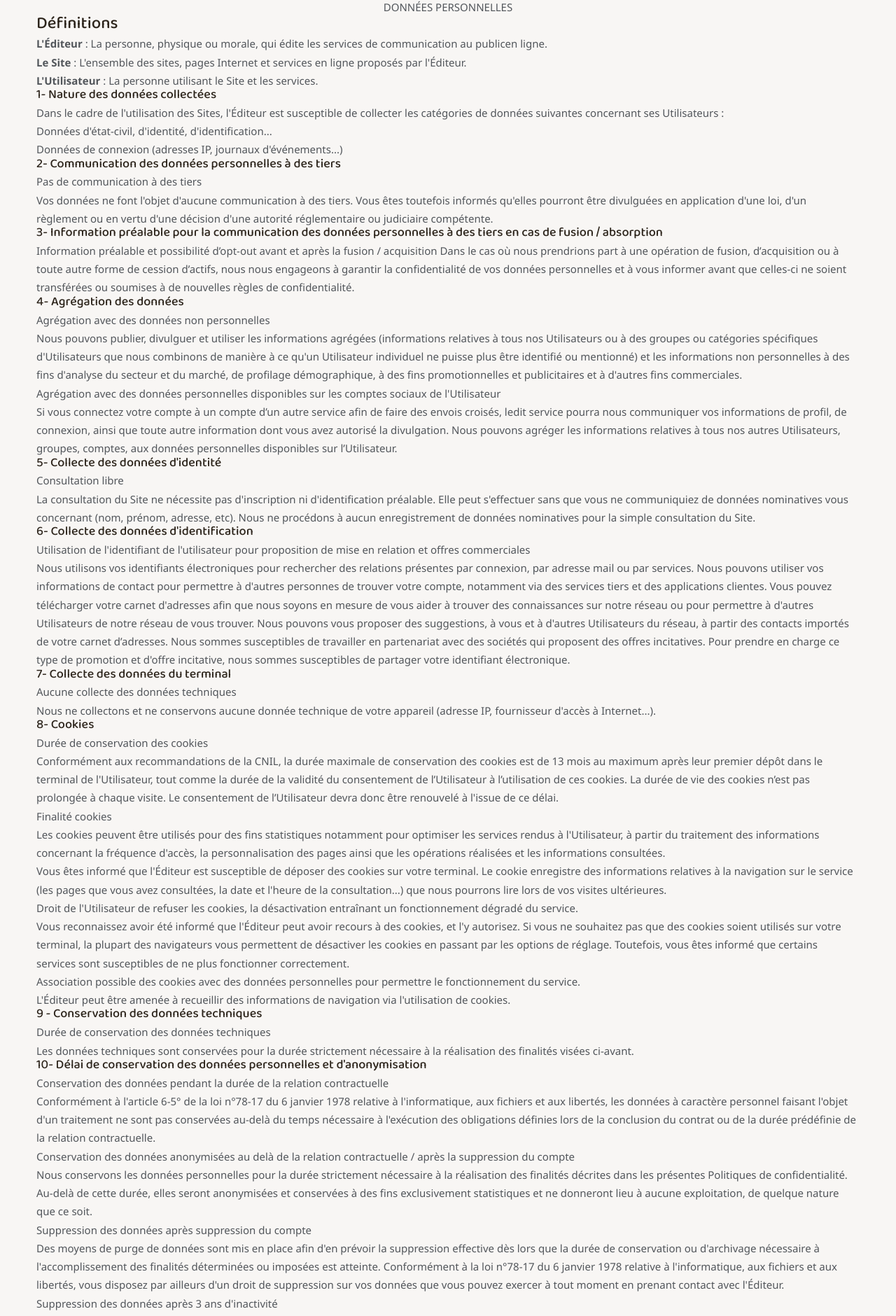
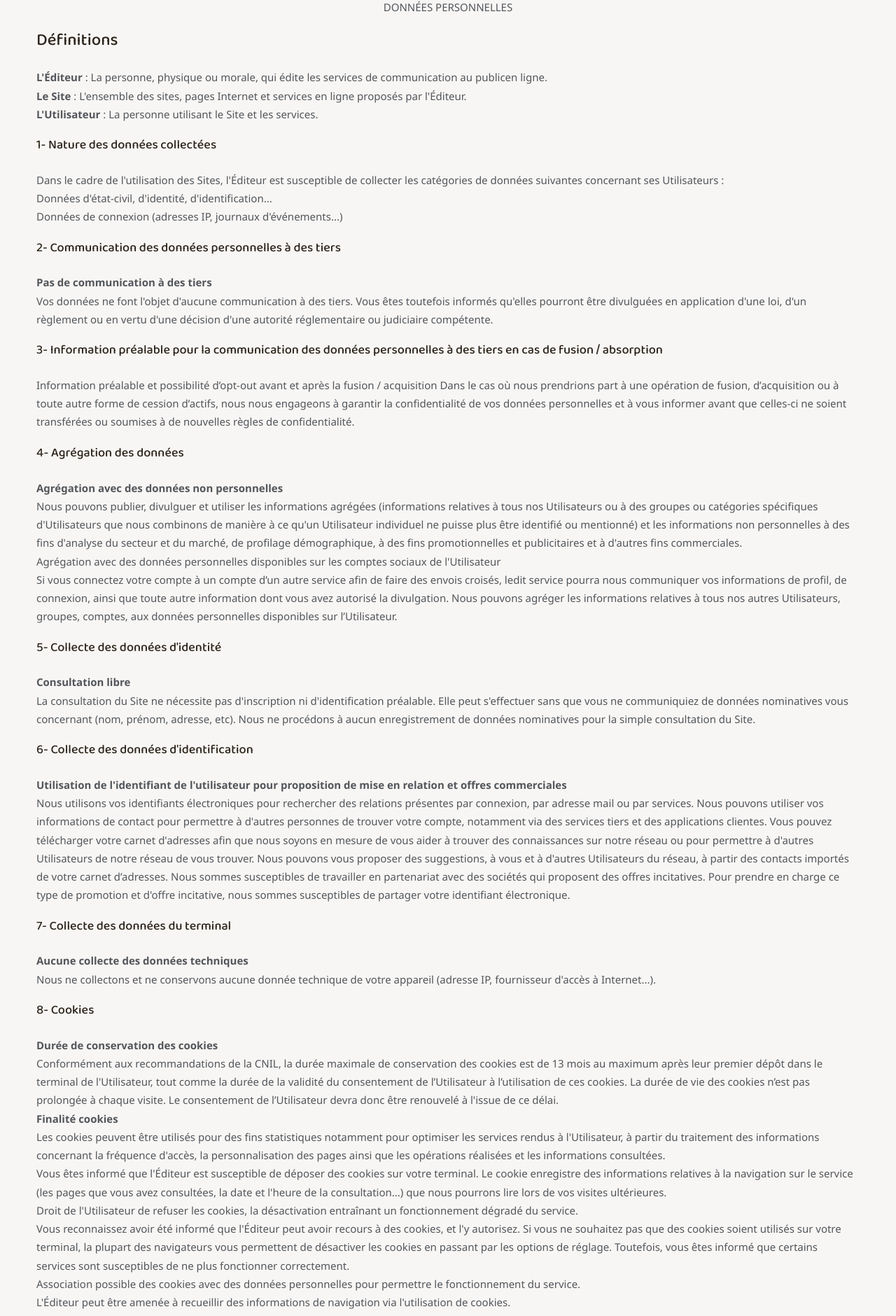
Before and after one commit to fabienjaegle/sandrinecoupart-studi, a React (Create React App) app in the folder client/: page /private-policy in a window 1280 px wide. Shown: the part 279-2159 px from the top of the page at 70% size. Built offline with nearby package versions, Linux system fonts and the light colour scheme.

Commit message:
Fix policy page

```diff
--- a/client/src/components/PolicyPage.js
+++ b/client/src/components/PolicyPage.js
@@ -7,20 +7,20 @@ const PolicyPage = () => {
                 </div>
                 <div className="col-12">
                     <p className="text-center">DONNÉES PERSONNELLES</p>
-                    <h3>Définitions</h3>
+                    <h3 className="mt-4 mb-4">Définitions</h3>
                     <p><strong>L'Éditeur</strong> : La personne, physique ou morale, qui édite les services de communication au publicen ligne.</p>
                     <p><strong>Le Site</strong> : L'ensemble des sites, pages Internet et services en ligne proposés par l'Éditeur.</p>
                     <p><strong>L'Utilisateur</strong> : La personne utilisant le Site et les services.</p>
-                    <h4>1- Nature des données collectées</h4>
+                    <h4 className="mt-4 mb-4">1- Nature des données collectées</h4>
                     <p>Dans le cadre de l'utilisation des Sites, l'Éditeur est susceptible de collecter les catégories de données suivantes concernant ses Utilisateurs :</p>
                     <ol>Données d'état-civil, d'identité, d'identification...</ol>
                     <ol>Données de connexion (adresses IP, journaux d'événements...)</ol>
-                    <h4>2- Communication des données personnelles à des tiers</h4>
-                    <p>Pas de communication à des tiers</p>
+                    <h4 className="mt-4 mb-4">2- Communication des données personnelles à des tiers</h4>
+                    <p><strong>Pas de communication à des tiers</strong></p>
                     <p>Vos données ne font l'objet d'aucune communication à des tiers. Vous êtes toutefois informés
                     qu'elles pourront être divulguées en application d'une loi, d'un règlement ou en vertu d'une
                     décision d'une autorité réglementaire ou judiciaire compétente.</p>
-                    <h4>3- Information préalable pour la communication des
+                    <h4 className="mt-4 mb-4">3- Information préalable pour la communication des
                     données personnelles à des tiers en cas de fusion /
                     absorption</h4>
                     <p>Information préalable et possibilité d’opt-out avant et après la fusion / acquisition
@@ -28,8 +28,8 @@ const PolicyPage = () => {
                     forme de cession d’actifs, nous nous engageons à garantir la confidentialité de vos données
                     personnelles et à vous informer avant que celles-ci ne soient transférées ou soumises à de
                     nouvelles règles de confidentialité.</p>
-                    <h4>4- Agrégation des données</h4>
-                    <p>Agrégation avec des données non personnelles</p>
+                    <h4 className="mt-4 mb-4">4- Agrégation des données</h4>
+                    <p><strong>Agrégation avec des données non personnelles</strong></p>
                     <p>Nous pouvons publier, divulguer et utiliser les informations agrégées (informations relatives à
                     tous nos Utilisateurs ou à des groupes ou catégories spécifiques d'Utilisateurs que nous
                     combinons de manière à ce qu'un Utilisateur individuel ne puisse plus être identifié ou
@@ -42,14 +42,14 @@ const PolicyPage = () => {
                     autre information dont vous avez autorisé la divulgation. Nous pouvons agréger les informations
                     relatives à tous nos autres Utilisateurs, groupes, comptes, aux données personnelles disponibles
                     sur l’Utilisateur.</p>
-                    <h4>5- Collecte des données d'identité</h4>
-                    <p>Consultation libre</p>
+                    <h4 className="mt-4 mb-4">5- Collecte des données d'identité</h4>
+                    <p><strong>Consultation libre</strong></p>
                     <p>La consultation du Site ne nécessite pas d'inscription ni d'identification préalable. Elle peut
                     s'effectuer sans que vous ne communiquiez de données nominatives vous concernant (nom,
                     prénom, adresse, etc). Nous ne procédons à aucun enregistrement de données nominatives
                     pour la simple consultation du Site.</p>
-                    <h4>6- Collecte des données d'identification</h4>
-                    <p>Utilisation de l'identifiant de l'utilisateur pour proposition de mise en relation et offres commerciales</p>
+                    <h4 className="mt-4 mb-4">6- Collecte des données d'identification</h4>
+                    <p><strong>Utilisation de l'identifiant de l'utilisateur pour proposition de mise en relation et offres commerciales</strong></p>
                     <p>Nous utilisons vos identifiants électroniques pour rechercher des relations présentes par
                     connexion, par adresse mail ou par services. Nous pouvons utiliser vos informations de contact
                     pour permettre à d'autres personnes de trouver votre compte, notamment via des services tiers
@@ -60,18 +60,18 @@ const PolicyPage = () => {
                     votre carnet d’adresses. Nous sommes susceptibles de travailler en partenariat avec des
                     sociétés qui proposent des offres incitatives. Pour prendre en charge ce type de promotion et
                     d'offre incitative, nous sommes susceptibles de partager votre identifiant électronique.</p>
-                    <h4>7- Collecte des données du terminal</h4>
-                    <p>Aucune collecte des données techniques</p>
+                    <h4 className="mt-4 mb-4">7- Collecte des données du terminal</h4>
+                    <p><strong>Aucune collecte des données techniques</strong></p>
                     <p>Nous ne collectons et ne conservons aucune donnée technique de votre appareil (adresse IP,
                     fournisseur d'accès à Internet...).</p>
-                    <h4>8- Cookies</h4>
-                    <p>Durée de conservation des cookies</p>
+                    <h4 className="mt-4 mb-4">8- Cookies</h4>
+                    <p><strong>Durée de conservation des cookies</strong></p>
                     <p>Conformément aux recommandations de la CNIL, la durée maximale de conservation des
                     cookies est de 13 mois au maximum après leur premier dépôt dans le terminal de l'Utilisateur,
                     tout comme la durée de la validité du consentement de l’Utilisateur à l’utilisation de ces cookies.
                     La durée de vie des cookies n’est pas prolongée à chaque visite. Le consentement de
                     l’Utilisateur devra donc être renouvelé à l'issue de ce délai.</p>
-                    <p>Finalité cookies</p>
+                    <p><strong>Finalité cookies</strong></p>
                     <p>Les cookies peuvent être utilisés pour des fins statistiques notamment pour optimiser les
                     services rendus à l'Utilisateur, à partir du traitement des informations concernant la fréquence
                     d'accès, la personnalisation des pages ainsi que les opérations réalisées et les informations
@@ -91,45 +91,45 @@ const PolicyPage = () => {
                     fonctionnement du service.</p>
                     <p>L'Éditeur peut être amenée à recueillir des informations de navigation via l'utilisation de
                     cookies.</p>
-                    <h4>9 - Conservation des données techniques</h4>
-                    <p>Durée de conservation des données techniques</p>
+                    <h4 className="mt-4 mb-4">9 - Conservation des données techniques</h4>
+                    <p><strong>Durée de conservation des données techniques</strong></p>
                     <p>Les données techniques sont conservées pour la durée strictement nécessaire à la réalisation
                     des finalités visées ci-avant.</p>
-                    <h4>10- Délai de conservation des données personnelles et d'anonymisation</h4>
-                    <p>Conservation des données pendant la durée de la relation contractuelle</p>
+                    <h4 className="mt-4 mb-4">10- Délai de conservation des données personnelles et d'anonymisation</h4>
+                    <p><strong>Conservation des données pendant la durée de la relation contractuelle</strong></p>
                     <p>Conformément à l'article 6-5° de la loi n°78-17 du 6 janvier 1978 relative à l'informatique, aux
                     fichiers et aux libertés, les données à caractère personnel faisant l'objet d'un traitement ne sont
                     pas conservées au-delà du temps nécessaire à l'exécution des obligations définies lors de la
                     conclusion du contrat ou de la durée prédéfinie de la relation contractuelle.</p>
-                    <p>Conservation des données anonymisées au delà de la relation contractuelle / après la
-                    suppression du compte</p>
+                    <p><strong>Conservation des données anonymisées au delà de la relation contractuelle / après la
+                    suppression du compte</strong></p>
                     <p>Nous conservons les données personnelles pour la durée strictement nécessaire à la réalisation
                     des finalités décrites dans les présentes Politiques de confidentialité. Au-delà de cette durée,
                     elles seront anonymisées et conservées à des fins exclusivement statistiques et ne donneront
                     lieu à aucune exploitation, de quelque nature que ce soit.</p>
-                    <p>Suppression des données après suppression du compte</p>
+                    <p><strong>Suppression des données après suppression du compte</strong></p>
                     <p>Des moyens de purge de données sont mis en place afin d'en prévoir la suppression effective
                     dès lors que la durée de conservation ou d'archivage nécessaire à l'accomplissement des
                     finalités déterminées ou imposées est atteinte. Conformément à la loi n°78-17 du 6 janvier 1978
                     relative à l'informatique, aux fichiers et aux libertés, vous disposez par ailleurs d'un droit de
                     suppression sur vos données que vous pouvez exercer à tout moment en prenant contact avec
                     l'Éditeur.</p>
-                    <p>Suppression des données après 3 ans d'inactivité</p>
+                    <p><strong>Suppression des données après 3 ans d'inactivité</strong></p>
                     <p>Pour des raisons de sécurité, si vous ne vous êtes pas authentifié sur le Site pendant une
                     période de trois ans, vous recevrez un e-mail vous invitant à vous connecter dans les plus brefs
                     délais, sans quoi vos données seront supprimées de nos bases de données.</p>
-                    <h4>11- Suppression du compte</h4>
-                    <p>Suppression du compte à la demande</p>
+                    <h4 className="mt-4 mb-4">11- Suppression du compte</h4>
+                    <p><strong>Suppression du compte à la demande</strong></p>
                     <p>L'Utilisateur a la possibilité de supprimer son Compte à tout moment, par simple demande à
                     l'Éditeur OU par le menu de suppression de Compte présent dans les paramètres du Compte le
                     cas échéant.</p>
-                    <p>Suppression du compte en cas de violation de la Politique de Confidentialité</p>
+                    <p><strong>Suppression du compte en cas de violation de la Politique de Confidentialité</strong></p>
                     <p>En cas de violation d'une ou de plusieurs dispositions de la Politique de Confidentialité ou de tout
                     autre document incorporé aux présentes par référence, l'Éditeur se réserve le droit de mettre fin
                     ou restreindre sans aucun avertissement préalable et à sa seule discrétion, votre usage et accès
                     aux services, à votre compte et à tous les Sites.</p>
-                    <h4>12- Indications en cas de faille de sécurité décelée par l'Éditeur</h4>
-                    <p>Information de l'Utilisateur en cas de faille de sécurité</p>
+                    <h4 className="mt-4 mb-4">12- Indications en cas de faille de sécurité décelée par l'Éditeur</h4>
+                    <p><strong>Information de l'Utilisateur en cas de faille de sécurité</strong></p>
                     <p>Nous nous engageons à mettre en oeuvre toutes les mesures techniques et organisationnelles
                     appropriées afin de garantir un niveau de sécurité adapté au regard des risques d'accès
                     accidentels, non autorisés ou illégaux, de divulgation, d'altération, de perte ou encore de
@@ -137,16 +137,16 @@ const PolicyPage = () => {
                     connaissance d'un accès illégal aux données personnelles vous concernant stockées sur nos
                     serveurs ou ceux de nos prestataires, ou d'un accès non autorisé ayant pour conséquence la
                     réalisation des risques identifiés ci-dessus, nous nous engageons à :</p>
-                    <ol>Vous notifier l'incident dans les plus brefs délais ;</ol>
-                    <ol>Examiner les causes de l'incident et vous en informer ;</ol>
+                    <ol>- Vous notifier l'incident dans les plus brefs délais ;</ol>
+                    <ol>- Examiner les causes de l'incident et vous en informer ;</ol>
                     <p>Prendre les mesures nécessaires dans la limite du raisonnable afin d'amoindrir les effets négatifs
                     et préjudices pouvant résulter dudit incident.</p>
-                    <p>Limitation de la responsabilité</p>
+                    <p><strong>Limitation de la responsabilité</strong></p>
                     <p>En aucun cas les engagements définis au point ci-dessus relatifs à la notification en cas de faille
                     de sécurité ne peuvent être assimilés à une quelconque reconnaissance de faute ou de
                     responsabilité quant à la survenance de l'incident en question.</p>
-                    <h4>13- Transfert des données personnelles à l'étranger</h4>
-                    <p>Transfert des données dans des pays avec un niveau de protection équivalent</p>
+                    <h4 className="mt-4 mb-4">13- Transfert des données personnelles à l'étranger</h4>
+                    <p><strong>Transfert des données dans des pays avec un niveau de protection équivalent</strong></p>
                     <p>L'Éditeur s'engage à respecter la réglementation applicable relative aux transferts des
                     données vers des pays étrangers et notamment selon les modalités suivantes :</p>
                     <p>L'Éditeur transfère les données personnelles de ses Utilisateurs vers des pays reconnus
@@ -154,23 +154,22 @@ const PolicyPage = () => {
                     <p>L'Éditeur transfère les données personnelles de ses Utilisateurs en dehors des pays
                     reconnus par la CNIL comme ayant un niveau de protection suffisant : L'Éditeur a obtenu
                     une autorisation de la CNIL pour procéder à ce transfert.</p>
-                    <p>Pour connaître la liste de ces pays : CNIL - La protection des données dans le monde
-                    https://www.cnil.fr/fr/la-protection-des-donnees-dans-le-mondehttps://www.cnil.fr/fr/laprotection-des-donnees-dans-le-monde</p>
-                    <h4>14- Modification de la politique de confidentialité</h4>
+                    <p>Pour connaître la liste de ces pays : CNIL - La protection des données dans le monde <a href="https://www.cnil.fr/fr/la-protection-des-donnees-dans-le-monde">https://www.cnil.fr/fr/laprotection-des-donnees-dans-le-monde</a></p>
+                    <h4 className="mt-4 mb-4">14- Modification de la politique de confidentialité</h4>
                     <p>En cas de modification de la présente Politique de Confidentialité, engagement de ne pas
                     baisser le niveau de confidentialité de manière substantielle sans l'information préalable
-                    des personnes concernées</p>
+                    des personnes concernées.</p>
                     <p>Nous nous engageons à vous informer en cas de modification substantielle de la présente
                     Politique de Confidentialité, et à ne pas baisser le niveau de confidentialité de vos données de
                     manière substantielle sans vous en informer et obtenir votre consentement.</p>
-                    <h4>15- Droit applicable et modalités de recours</h4>
-                    <p>Clause d'arbitrage</p>
+                    <h4 className="mt-4 mb-4">15- Droit applicable et modalités de recours</h4>
+                    <p><strong>Clause d'arbitrage</strong></p>
                     <p>Vous acceptez expressément que tout litige susceptible de naître du fait de la présente Politique
                     de Confidentialité, notamment de son interprétation ou de son exécution, relèvera d'une
                     procédure d'arbitrage soumise au règlement de la plateforme d'arbitrage choisie d'un commun
                     accord, auquel vous adhérerez sans réserve.</p>
-                    <h4>16- Portabilité des données</h4>
-                    <p>Portabilité des données</p>
+                    <h4 className="mt-4 mb-4">16- Portabilité des données</h4>
+                    <p><strong>Portabilité des données</strong></p>
                     <p>L'Éditeur s'engage à vous offrir la possibilité de vous faire restituer l'ensemble des données
                     vous concernant sur simple demande. L'Utilisateur se voit ainsi garantir une meilleure
                     maîtrise de ses données, et garde la possibilité de les réutiliser. Ces données devront être
```
